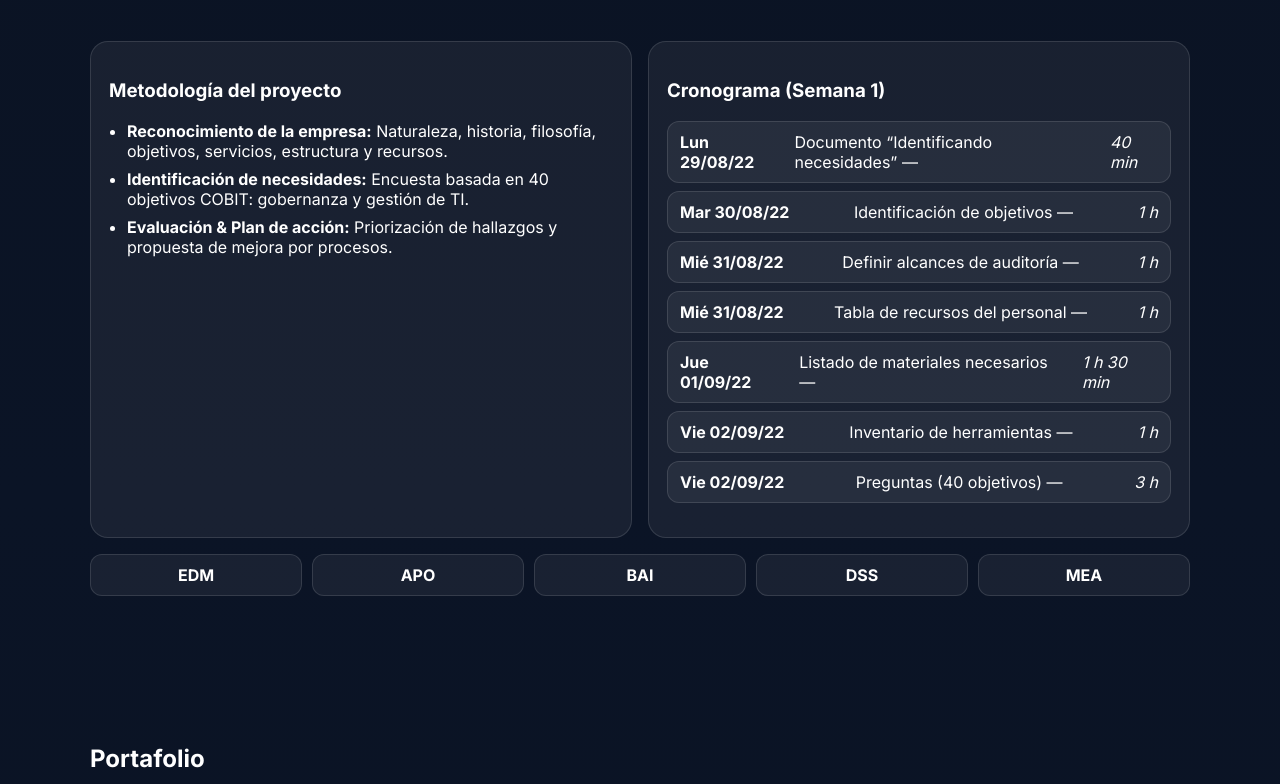
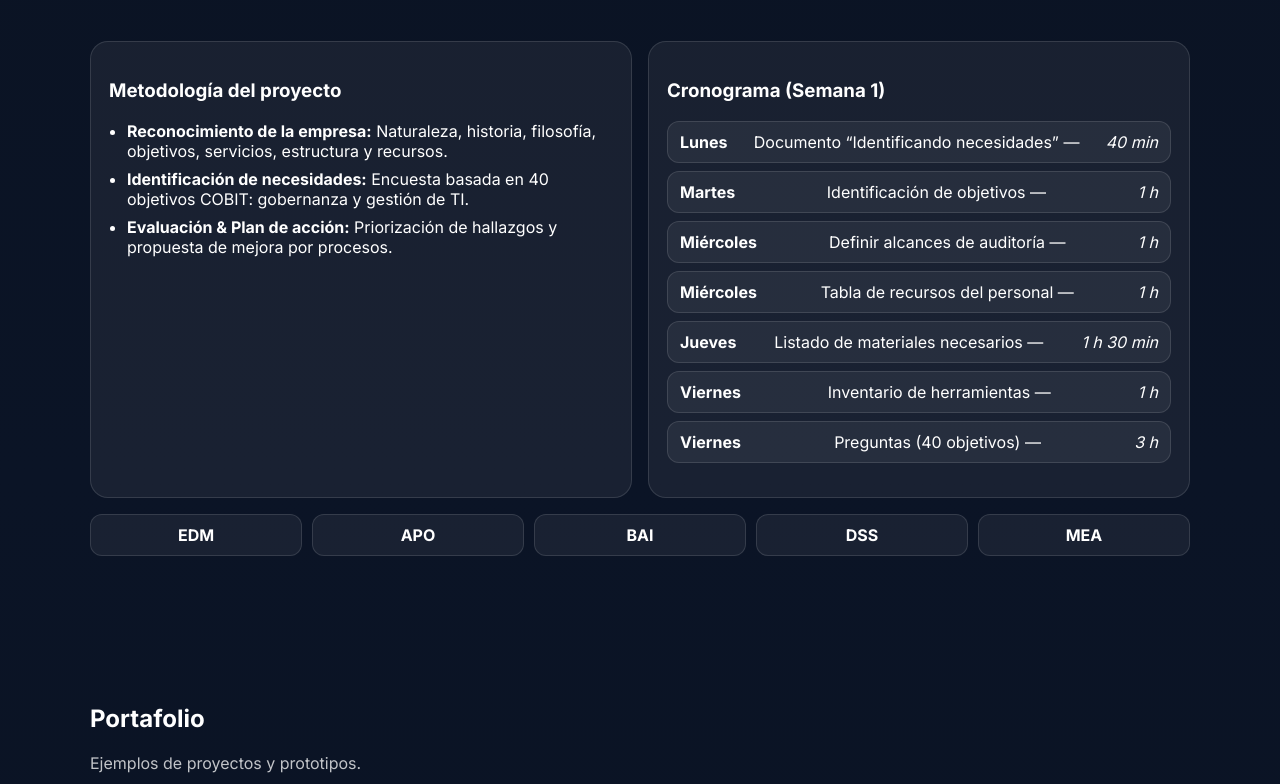
Before and after one commit to Edwin9420/THME, a plain HTML site: page index.html in a window 1280 px wide. Shown: the part 1160-1944 px from the top of the page. Drawn offline with Linux system fonts and the light colour scheme.

Commit message:
Update index.html

```diff
--- a/index.html
+++ b/index.html
@@ -109,13 +109,13 @@
         <article class="panel">
           <h3>Cronograma (Semana 1)</h3>
           <ul class="timeline">
-            <li><span>Lun 29/08/22</span> Documento “Identificando necesidades” — <em>40 min</em></li>
-            <li><span>Mar 30/08/22</span> Identificación de objetivos — <em>1 h</em></li>
-            <li><span>Mié 31/08/22</span> Definir alcances de auditoría — <em>1 h</em></li>
-            <li><span>Mié 31/08/22</span> Tabla de recursos del personal — <em>1 h</em></li>
-            <li><span>Jue 01/09/22</span> Listado de materiales necesarios — <em>1 h 30 min</em></li>
-            <li><span>Vie 02/09/22</span> Inventario de herramientas — <em>1 h</em></li>
-            <li><span>Vie 02/09/22</span> Preguntas (40 objetivos) — <em>3 h</em></li>
+            <li><span>Lunes </span> Documento “Identificando necesidades” — <em>40 min</em></li>
+            <li><span>Martes </span> Identificación de objetivos — <em>1 h</em></li>
+            <li><span>Miércoles </span> Definir alcances de auditoría — <em>1 h</em></li>
+            <li><span>Miércoles </span> Tabla de recursos del personal — <em>1 h</em></li>
+            <li><span>Jueves </span> Listado de materiales necesarios — <em>1 h 30 min</em></li>
+            <li><span>Viernes </span> Inventario de herramientas — <em>1 h</em></li>
+            <li><span>Viernes </span> Preguntas (40 objetivos) — <em>3 h</em></li>
           </ul>
         </article>
       </div>
```
